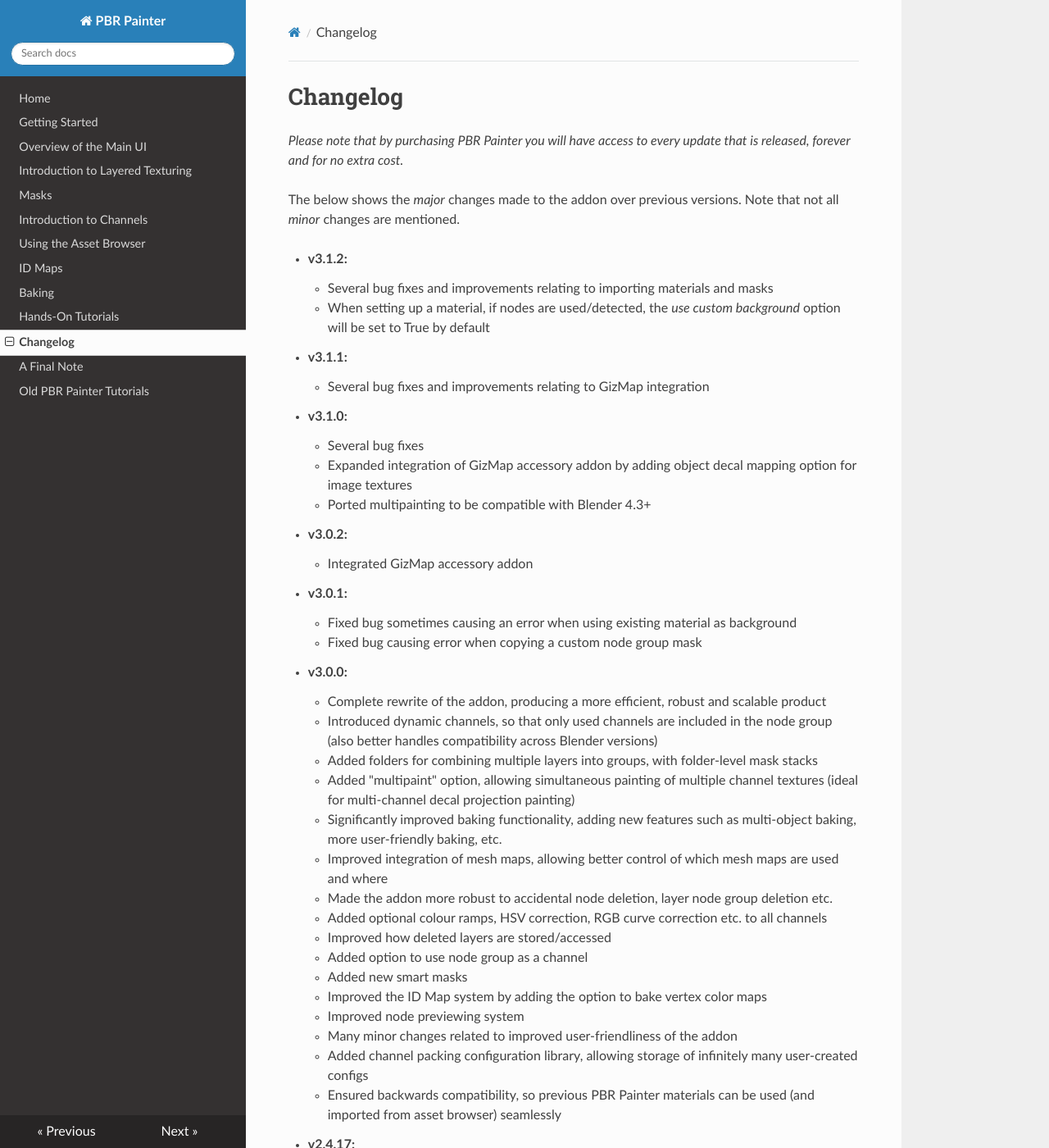
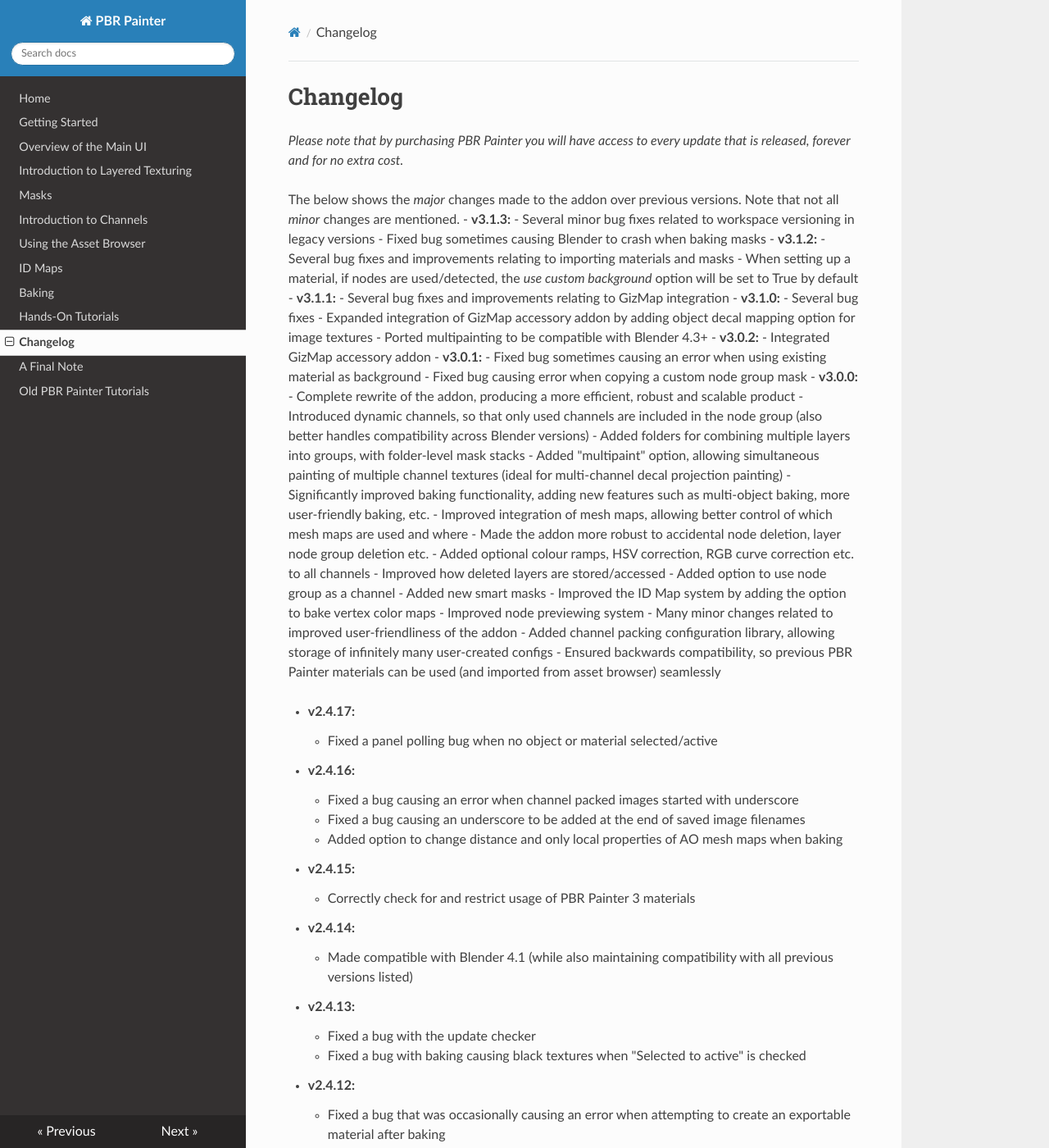
Before and after one commit to pbrpainter/pbr-painter-doc, an MkDocs documentation site: the page built from docs/change_log.md, in a window 1280 px wide and 1400 px high. Shown: the whole window at 82% size. Built offline with MkDocs 1.6.1, drawn with Linux system fonts in a browser that asks for light colours; nearby versions of some CDN libraries.

Commit message:
Update to v3.1.3

```diff
--- a/docs/change_log.md
+++ b/docs/change_log.md
@@ -2,7 +2,9 @@
 _Please note that by purchasing PBR Painter you will have access to every update that is released, forever and for no extra cost._
 
 The below shows the _major_ changes made to the addon over previous versions. Note that not all _minor_ changes are mentioned.
-
+- __v3.1.3:__
+	- Several minor bug fixes related to workspace versioning in legacy versions
+	- Fixed bug sometimes causing Blender to crash when baking masks
 - __v3.1.2:__
 	- Several bug fixes and improvements relating to importing materials and masks
 	- When setting up a material, if nodes are used/detected, the _use custom background_ option will be set to True by default
```
Also changed, not shown: docs/index.md (+1 -1 lines), 1 other file.
